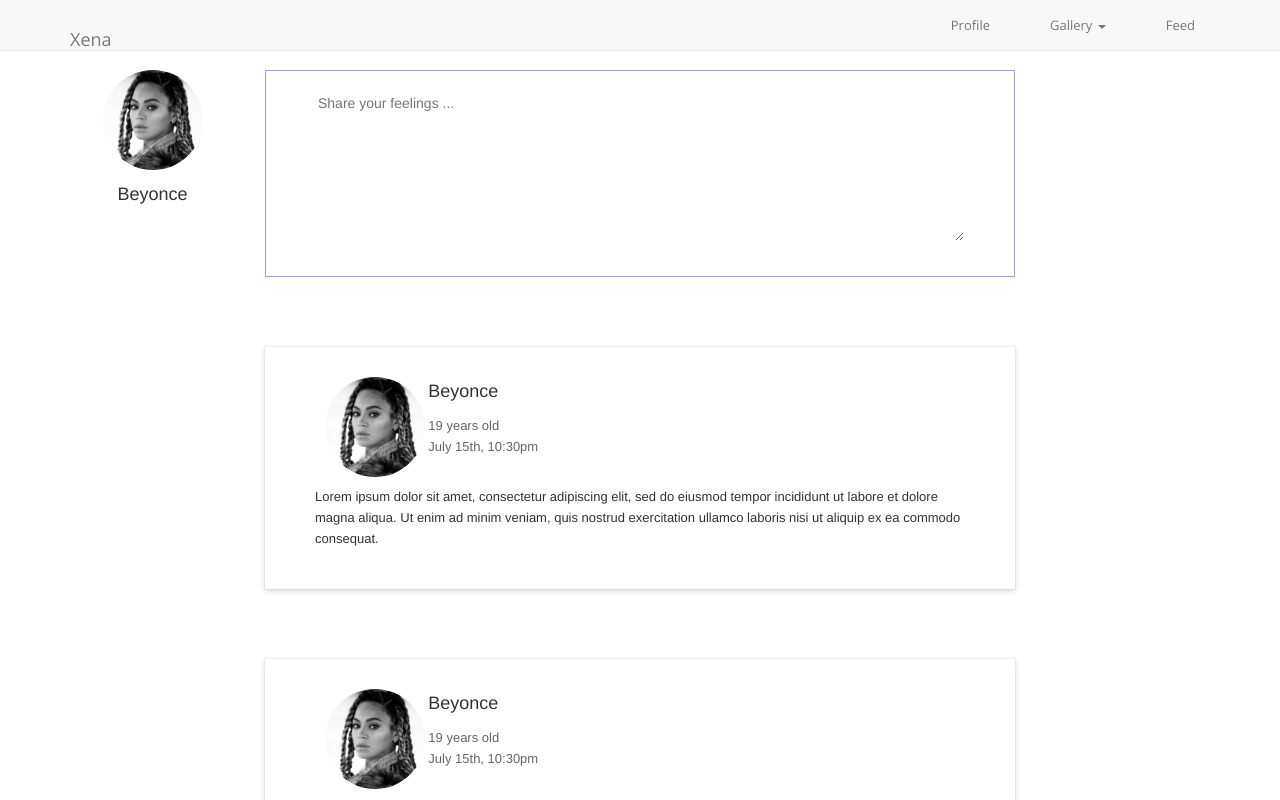
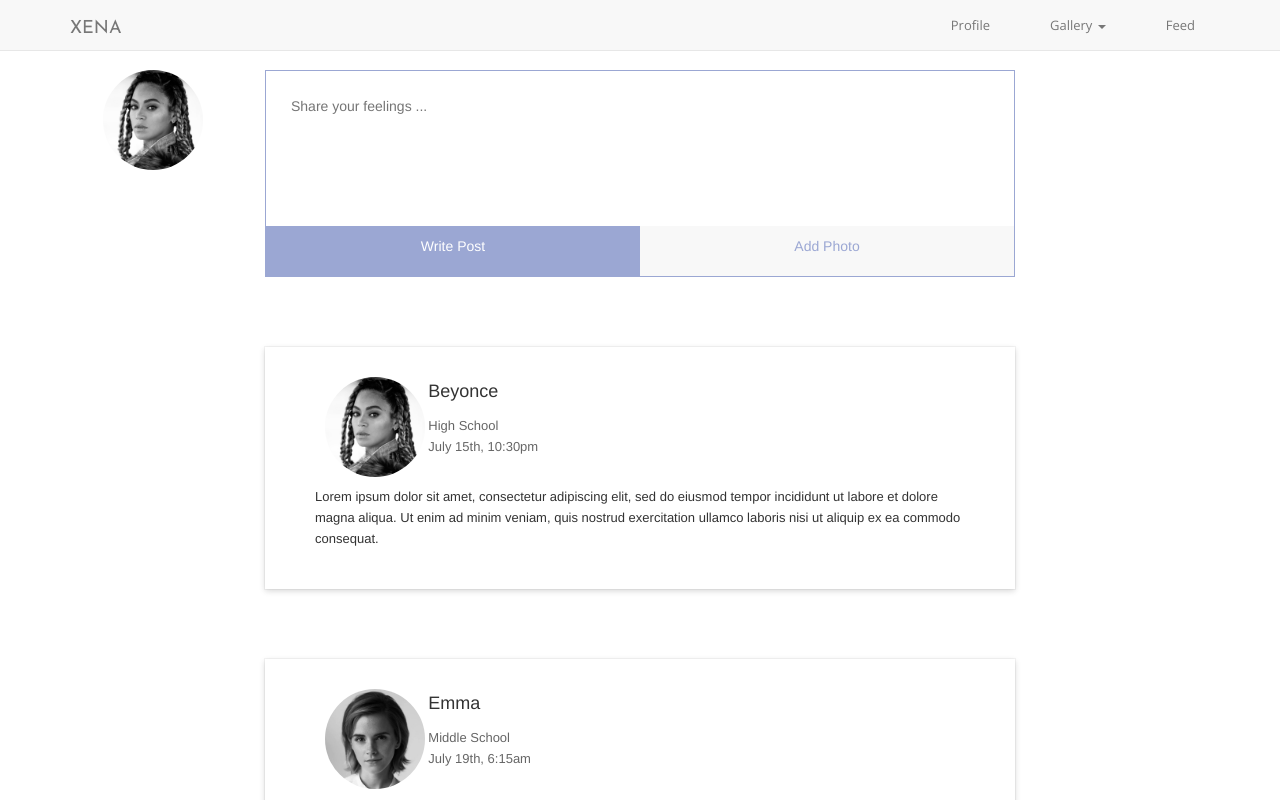
Before and after one commit to XenaHack/xena, an Angular app in the folder ui/: page /feed in a window 1280 px wide. Shown: the top 800 px of the page. Built offline with nearby package versions, Linux system fonts and the light colour scheme.

Commit message:
add detail to feed page

```diff
--- a/ui/src/app/components/app-component/app.component.css
+++ b/ui/src/app/components/app-component/app.component.css
@@ -1,6 +1,9 @@
 h4{
 	display:inline-block;
 	cursor: pointer;
+	font-family:'Josefin Sans', sans-serif;
+	text-transform: uppercase;
+	margin:0;
 }
 
 nav {
--- a/ui/src/app/components/feed-page/feed-page.component.css
+++ b/ui/src/app/components/feed-page/feed-page.component.css
@@ -1,7 +1,7 @@
 /**{
 	border:dotted 1px #999;
-}
-*/
+}*/
+
 .container{
 	margin-top:70px;
 }
@@ -16,13 +16,59 @@
 }
 
 .createPost{
-	padding:20px 50px 30px 50px;
+	/*padding:20px 50px 0px 50px;*/
 	border:solid 1px #9ba7d3;
 }
 
 .createPost>h4{
 	text-align: center;
 }
+
+.buttonWrapper{
+	margin:0;
+	padding:0;
+	width:100%;
+
+}
+
+.buttonWrapper a{
+	text-decoration: none;
+	height:50px;
+	margin: 0 auto;
+	text-align:center;
+
+}
+
+.buttonWrapper > div{
+	height:50px;
+}
+
+.button{
+	border:none;
+	background-color: transparent;
+	text-align: center;
+	width:50%;
+	padding:10px;
+
+
+}
+
+.leftbutton{
+	color: white;
+	background-color: #9ba7d3;
+}
+.leftbutton a, .leftbutton a:visited{
+	color:white;
+}
+
+.rightbutton{
+	background-color: #f8f8f8;}
+
+.rightbutton a, .rightbutton a:visited{
+	color:#9ba7d3 !important;
+}
+
+
 
 figure>img{
 	margin:0 auto;
@@ -36,8 +82,11 @@
 	appearance:none;
 	background-color:transparent;
 	border: none;
-	width:100%;
+	width:80%;
+	margin: 0 auto;
 	min-height: 150px;
+	resize: none;
+	padding:25px;
 }
 
 .post{
--- a/ui/src/app/components/feed-page/feed-page.component.html
+++ b/ui/src/app/components/feed-page/feed-page.component.html
@@ -5,9 +5,6 @@
 			<div class=col-md-2>
 				<figure>
 					<img src="../../assets/beyonce2.jpg" id="project-profile-user" routerLink="/profile" />
-					<figcaption>
-						<h4>Beyonce</h4>
-					</figcaption>
 				</figure>
 			</div>
 			<div class="col-md-8">
@@ -18,6 +15,17 @@
 								<textarea placeholder="Share your feelings ..."></textarea>
 							</div>
 						</div>
+					</div>
+					<div class="row buttonWrapper">
+						<div class="col-md-6 button leftbutton">
+							<a href=#>Write Post</a>
+
+						</div>
+						<div class="col-md-6 button rightbutton">
+							<a href=#>Add Photo</a>
+
+						</div>
+
 					</div>
 				</div>
 			</div>
@@ -36,7 +44,7 @@
 
 						<div class="col-md-6 bio">
 							<h4>Beyonce</h4>
-							<p>19 years old
+							<p>High School
 								<br/> July 15th, 10:30pm
 							</p>
 						</div>
@@ -57,13 +65,13 @@
 				<div class=post>
 					<div class=row>
 						<div class="col-md-2">
-							<img src="../../assets/beyonce2.jpg" id="project-profile-user" routerLink="/profile" />
+							<img src="../../assets/propic.jpg" id="project-profile-user" routerLink="/profile" />
 						</div>
 
 						<div class="col-md-6 bio">
-							<h4>Beyonce</h4>
-							<p>19 years old
-								<br/> July 15th, 10:30pm
+							<h4>Emma</h4>
+							<p>Middle School
+								<br/> July 19th, 6:15am
 							</p>
 						</div>
 					</div>
@@ -84,13 +92,13 @@
 				<div class=post>
 					<div class=row>
 						<div class="col-md-2">
-							<img src="../../assets/beyonce2.jpg" id="project-profile-user" routerLink="/profile" />
+							<img src="../../assets/boa.jpg" id="project-profile-user" routerLink="/profile" />
 						</div>
 
 						<div class="col-md-6 bio">
-							<h4>Beyonce</h4>
-							<p>19 years old
-								<br/> July 15th, 10:30pm
+							<h4>Boa</h4>
+							<p>College
+								<br/> July 21st, 1:29pm
 							</p>
 						</div>
 					</div>
--- a/ui/src/styles.css
+++ b/ui/src/styles.css
@@ -1,5 +1,5 @@
 /* You can add global styles to this file, and also import other style files */
-@import url('https://fonts.googleapis.com/css?family=Open+Sans');
+@import url('https://fonts.googleapis.com/css?family=Open+Sans|Josefin+Sans');
 html, body{
 	padding:0 0 50px 0;
 	margin:0;
```
Also changed, not shown: ui/src/assets/boa.jpg (added).
